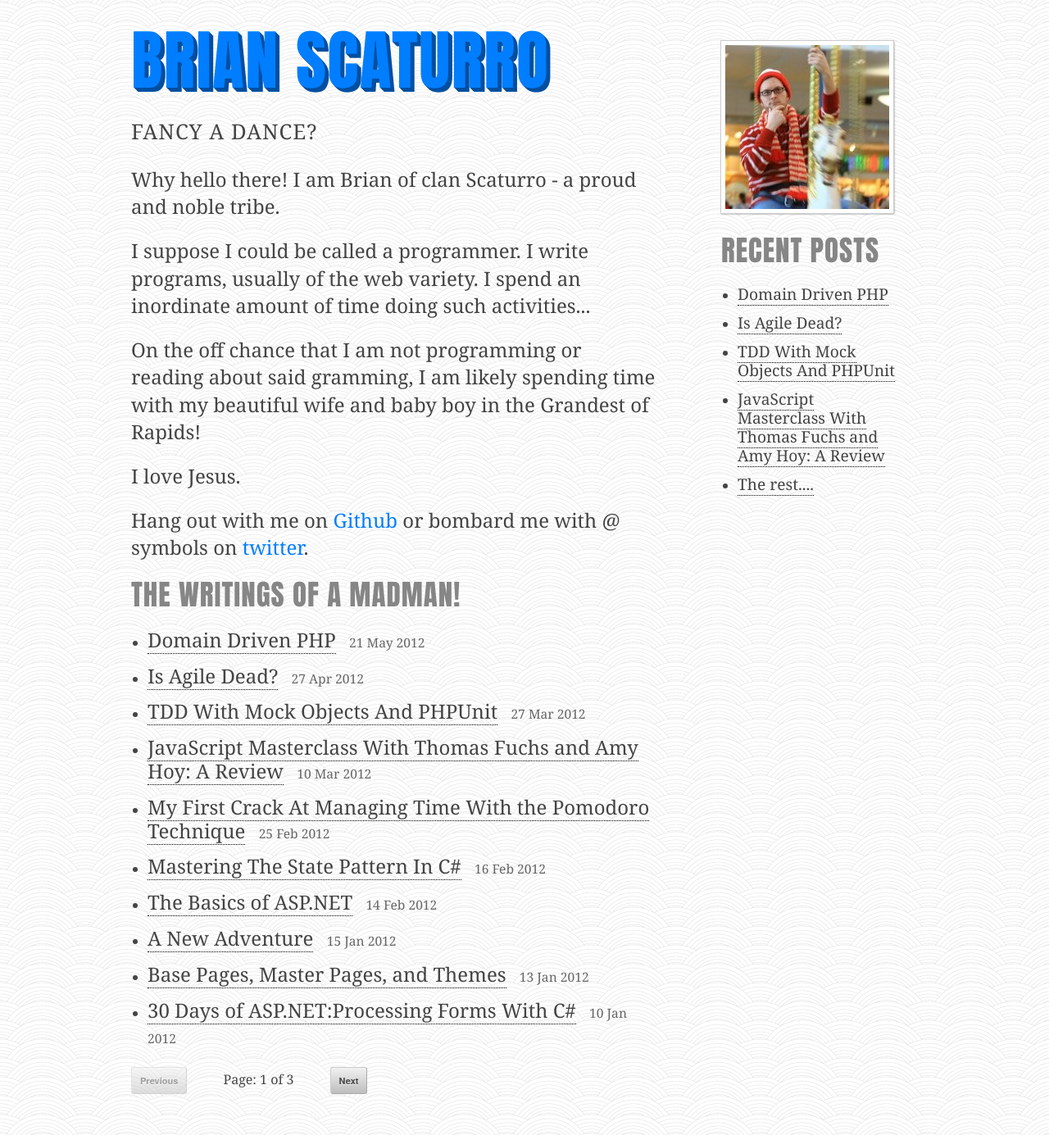
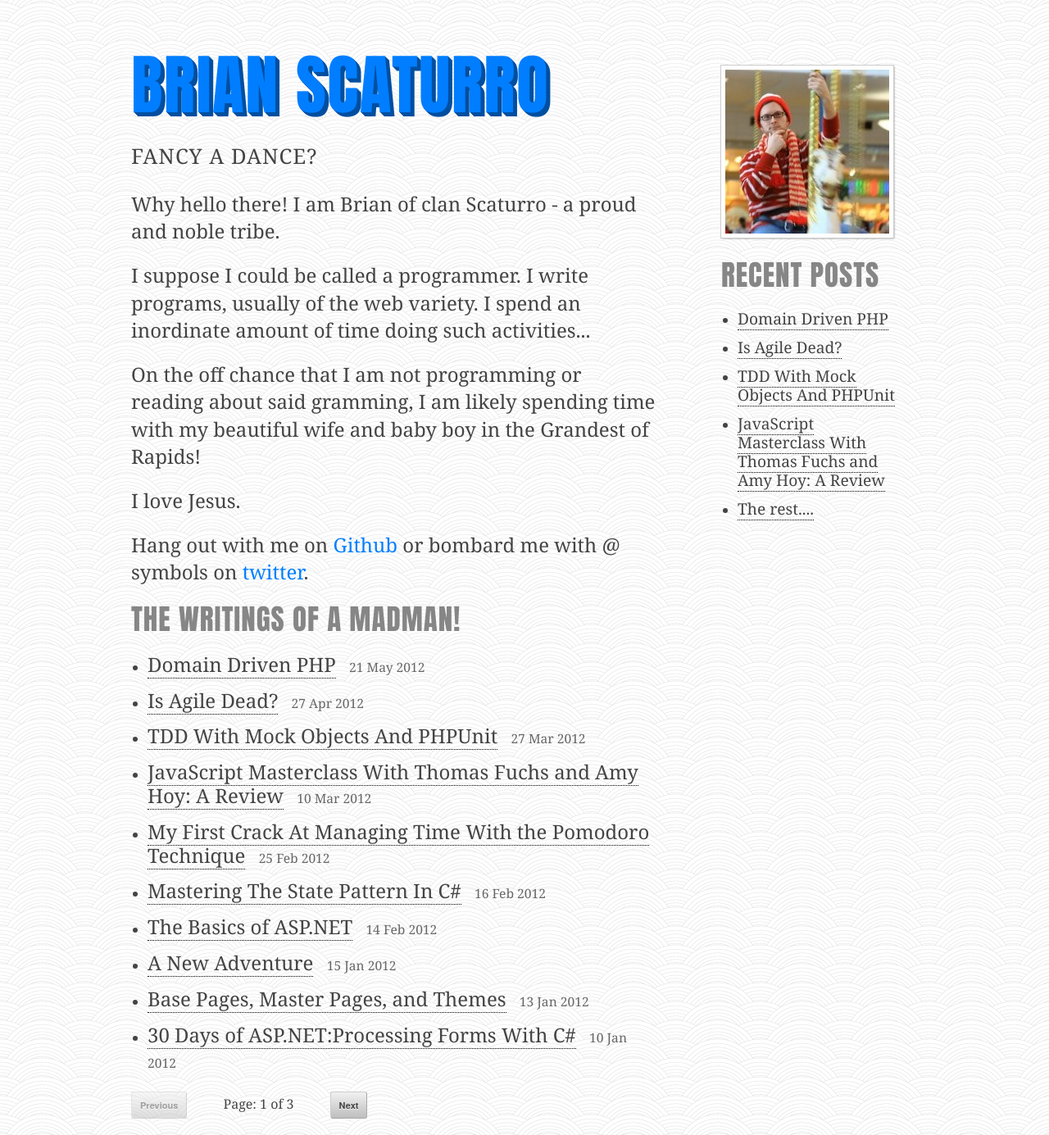
Before and after one commit to brianium/old-site, a Jekyll site: the page built from index.html, in a window 1280 px wide. Shown: the whole page at 82% size. Built offline with Jekyll 4.4.1, drawn with Linux system fonts in a browser that asks for light colours; the list of posts is cut into pages by our own code.

Commit message:
change header margin

```diff
--- a/css/layout.css
+++ b/css/layout.css
@@ -160,7 +160,7 @@ code {
 }
 
 #sidebar {
-	margin-top:50px;
+	margin-top:80px;
 }
 
 .site-heading {
@@ -170,7 +170,7 @@ code {
 	font-weight:normal;
 	line-height:1.2em;
 	letter-spacing:1.5px;
-	margin:25px 0 14px 0;
+	margin:55px 0 14px 0;
 	text-shadow:1px 1px #004fa0, 2px 2px #004fa0, 3px 3px #004fa0, 4px 4px #004fa0, 5px 5px #004fa0;
 	text-transform:uppercase;
 }
```
Also changed, not shown: 1 other file.
